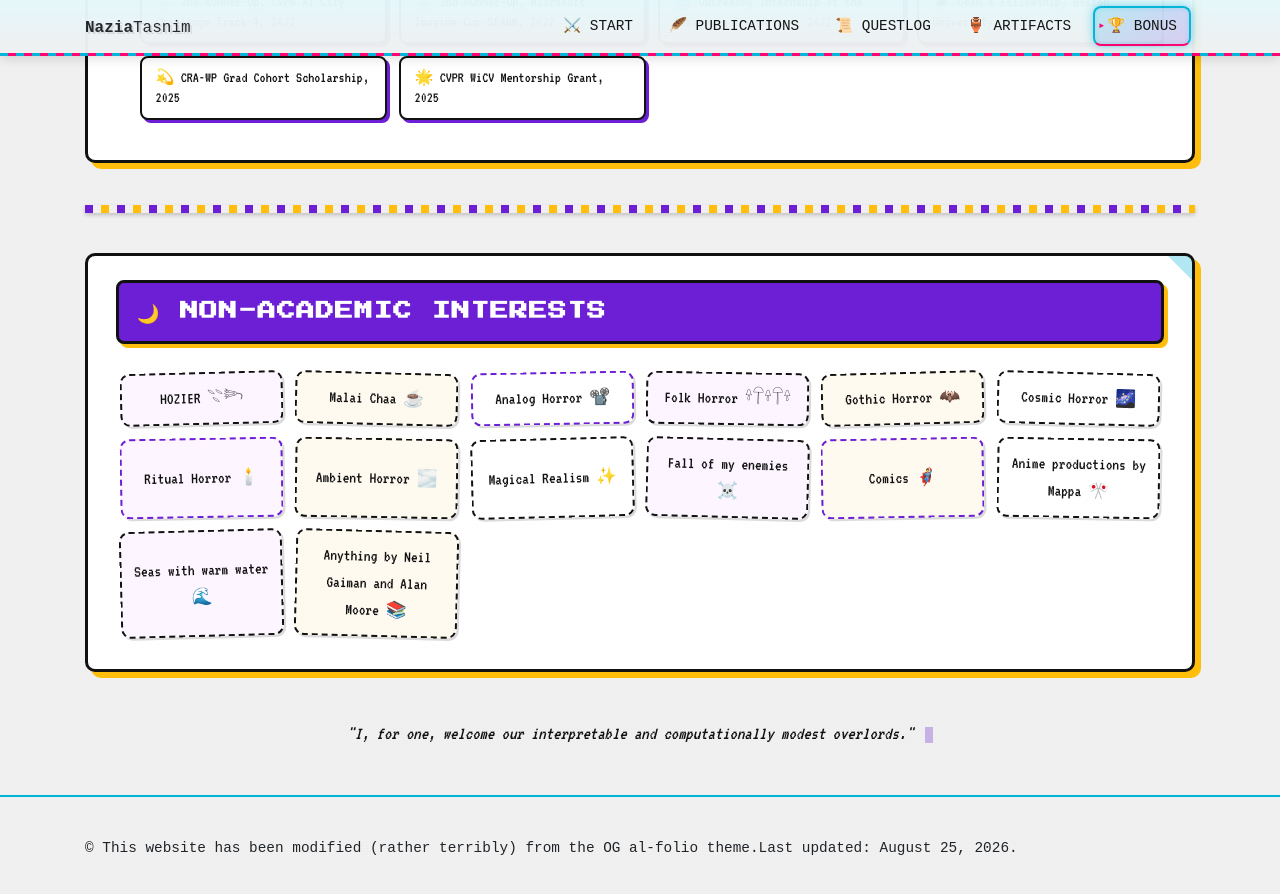
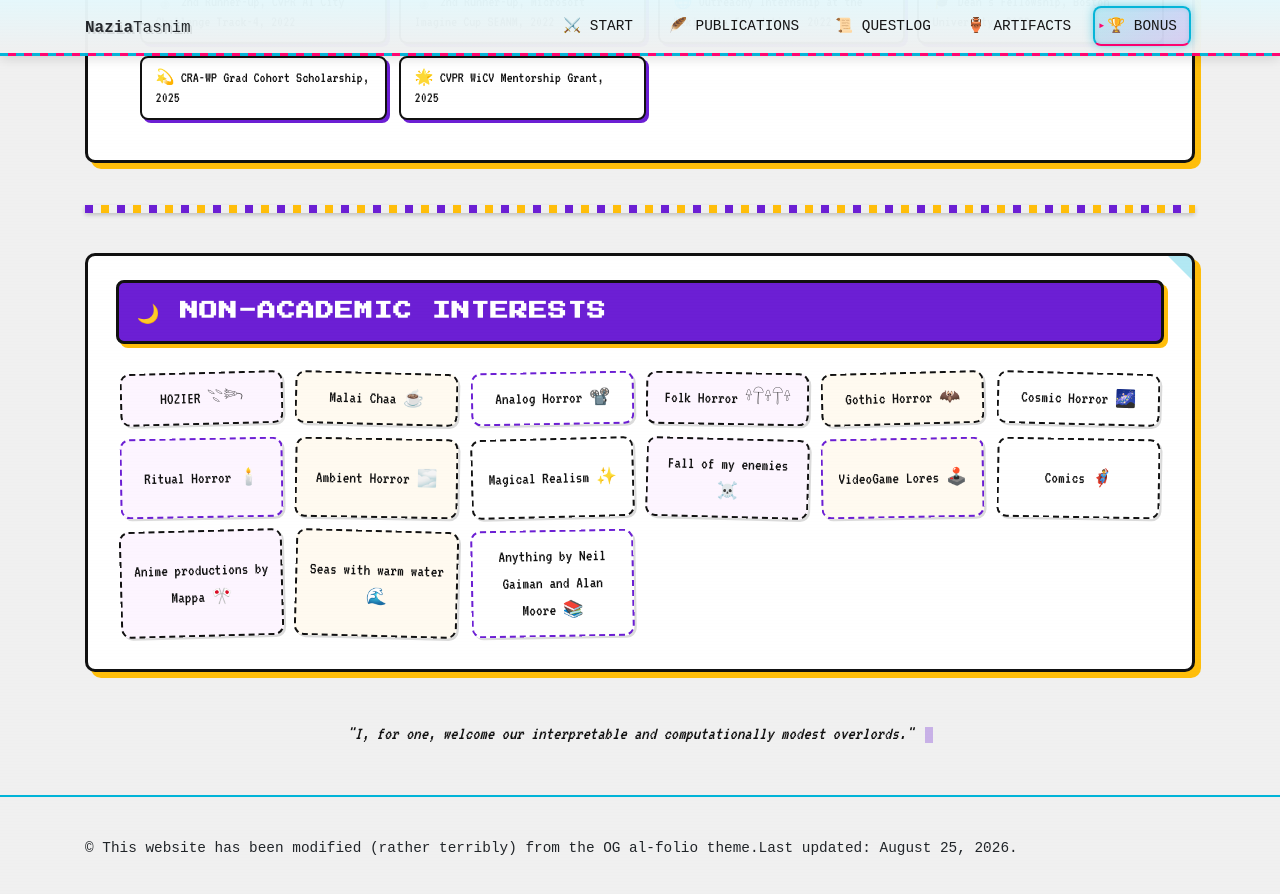
Before and after one commit to appledora/appledora.github.io, a Jekyll site: the page built from _pages/cv.md, in a window 1280 px wide and 900 px high, scrolled down 3307 px. Shown: the top 894 px of the window. Built offline with Jekyll 4.4.1, drawn with Linux system fonts in a browser that asks for light colours; some web fonts are replaced; comment, search, counter and statistics services are not loaded; a style sheet for code colours, icons or effects is not loaded.

Commit message:
update: cleanup

```diff
--- a/_data/cv.yml
+++ b/_data/cv.yml
@@ -56,7 +56,12 @@
         - [2026, BRAC University, 3 undergrads, "1 paper (ACL-IJCNLP)"]
         - [2025, Boston University, "2 undergrads (NSF-REU)", —]
         - [2025, BRAC University, 5 undergrads, "1 paper (EMNLP Findings)"]
-        - [2021 - 2023, Bengali.AI, mixed groups, "3 papers (Interspeech, ACL-IJCNLP, 1 under review)"]
+        - [
+            2021 - 2023,
+            Bengali.AI,
+            mixed groups,
+            "3 papers (Interspeech, ACL-IJCNLP, 1 under review)",
+          ]
 
 # - title: Honors and Awards
 #   type: time_table
@@ -167,6 +172,7 @@
         - Ambient Horror 🌫️
         - Magical Realism ✨
         - Fall of my enemies ☠️
+        - VideoGame Lores 🕹️
         - Comics 🦸‍♂️
         - Anime productions by Mappa 🎌
         - Seas with warm water 🌊
```
Also changed, not shown: _pages/projects.md (+2 -4 lines).
